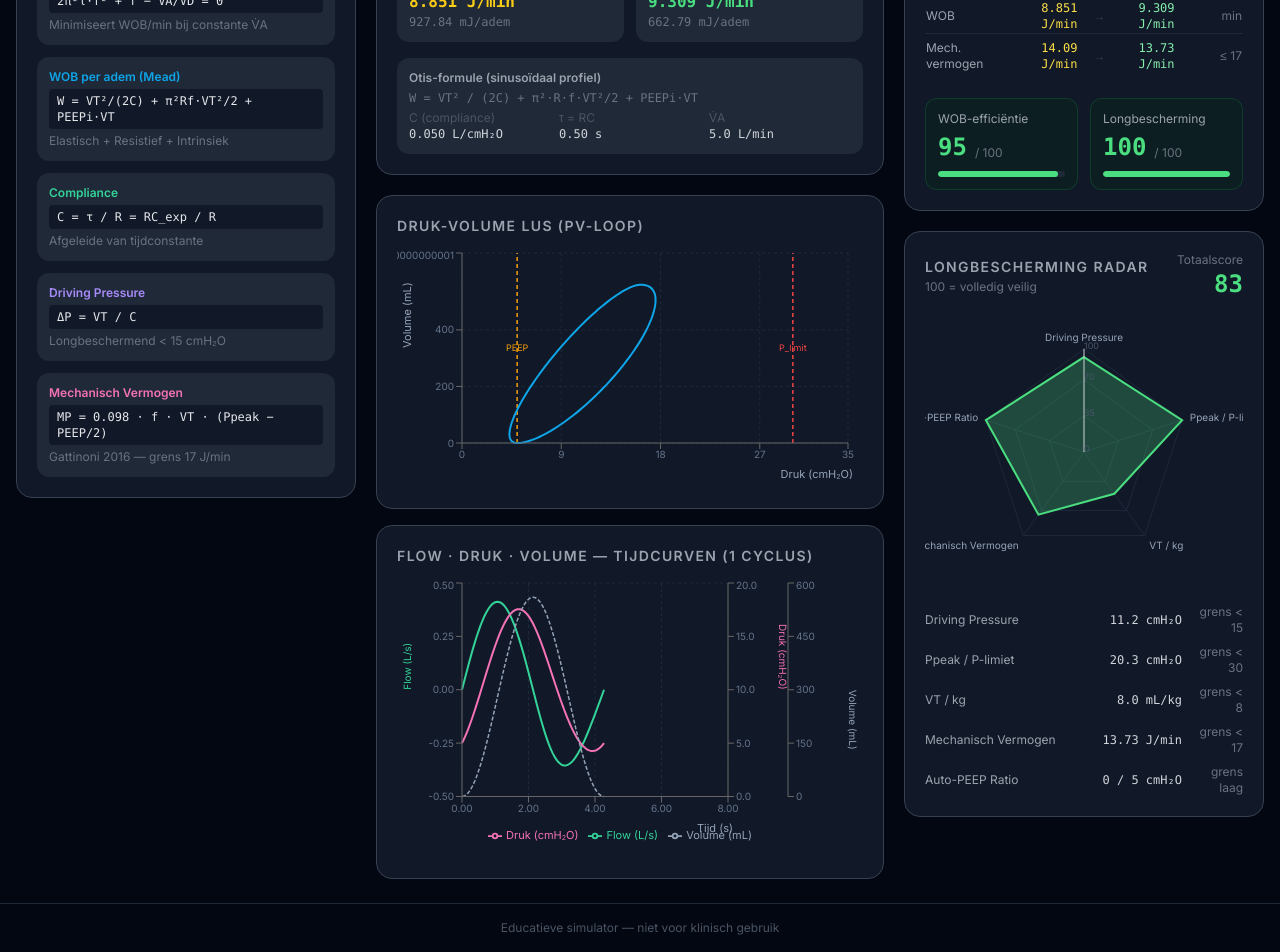
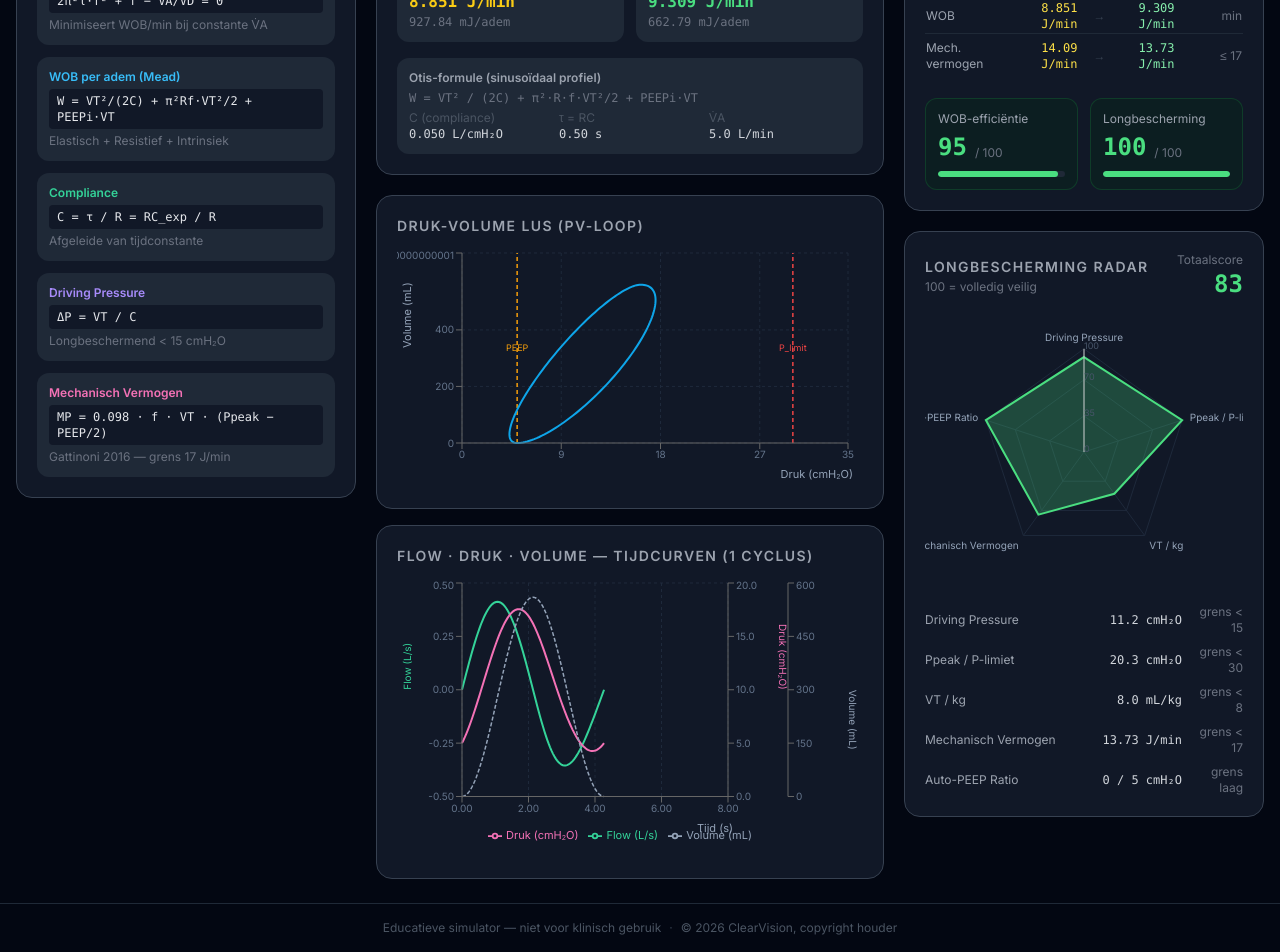
Before and after one commit to boerdb/otis-mead, a Next.js app: page / in a window 1280 px wide. Shown: the part 1098-2050 px from the top of the page. Built offline with nearby package versions, Linux system fonts and the light colour scheme.

Commit message:
copyright ingevoegd

```diff
--- a/src/app/page.tsx
+++ b/src/app/page.tsx
@@ -66,6 +66,8 @@ export default function HomePage() {
 
       <footer className="border-t border-gray-800 py-4 text-center text-xs text-gray-600">
         Educatieve simulator — niet voor klinisch gebruik
+        <span className="mx-2 text-gray-700">·</span>
+        © 2026 ClearVision, copyright houder
       </footer>
     </div>
   );
@@ -83,31 +85,31 @@ function FormulaCard() {
           title="Otis — Optimale frequentie"
           formula="2π²τ·f² + f − V̇A/VD = 0"
           note="Minimiseert WOB/min bij constante V̇A"
-          color="#facc15"
+          accentClassName="text-yellow-400"
         />
         <Formula
           title="WOB per adem (Mead)"
           formula="W = VT²/(2C) + π²Rf·VT²/2 + PEEPi·VT"
           note="Elastisch + Resistief + Intrinsiek"
-          color="#0ea5e9"
+          accentClassName="text-sky-400"
         />
         <Formula
           title="Compliance"
           formula="C = τ / R = RC_exp / R"
           note="Afgeleide van tijdconstante"
-          color="#34d399"
+          accentClassName="text-emerald-400"
         />
         <Formula
           title="Driving Pressure"
           formula="ΔP = VT / C"
           note="Longbeschermend < 15 cmH₂O"
-          color="#a78bfa"
+          accentClassName="text-violet-400"
         />
         <Formula
           title="Mechanisch Vermogen"
           formula="MP = 0.098 · f · VT · (Ppeak − PEEP/2)"
           note="Gattinoni 2016 — grens 17 J/min"
-          color="#f472b6"
+          accentClassName="text-pink-400"
         />
       </div>
     </div>
@@ -115,13 +117,13 @@ function FormulaCard() {
 }
 
 function Formula({
-  title, formula, note, color,
+  title, formula, note, accentClassName,
 }: {
-  title: string; formula: string; note: string; color: string;
+  title: string; formula: string; note: string; accentClassName: string;
 }) {
   return (
     <div className="bg-gray-800 rounded-xl p-3">
-      <p className="text-xs font-semibold mb-1" style={{ color }}>{title}</p>
+      <p className={`text-xs font-semibold mb-1 ${accentClassName}`}>{title}</p>
       <p className="text-xs font-mono text-gray-200 bg-gray-900 rounded px-2 py-1 mb-1">{formula}</p>
       <p className="text-xs text-gray-500">{note}</p>
     </div>
```
